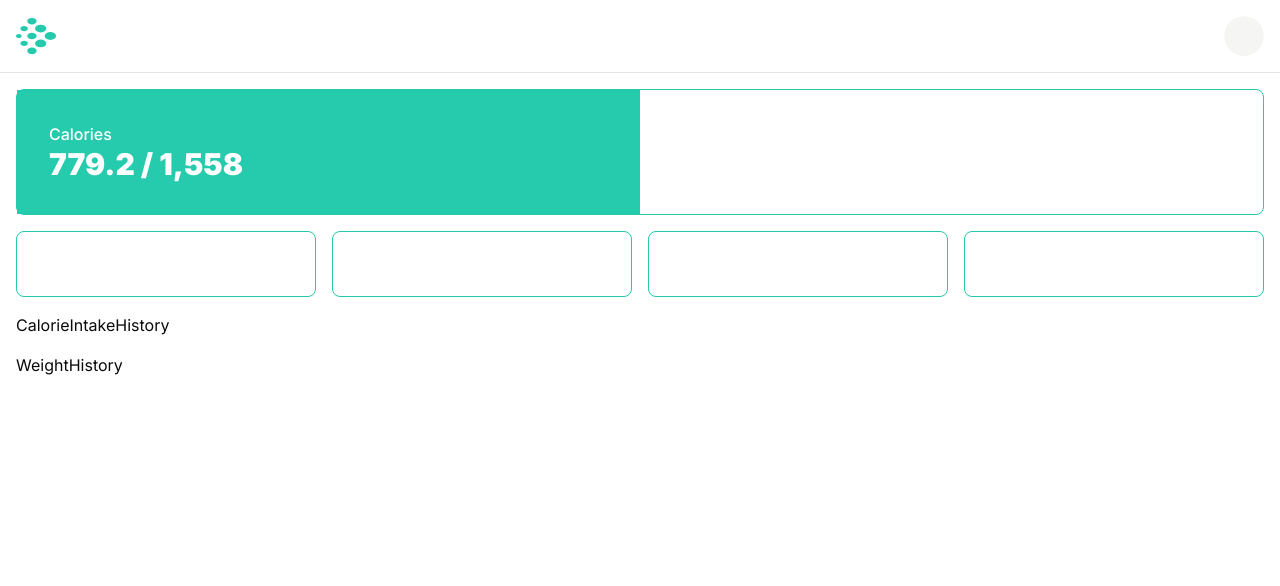
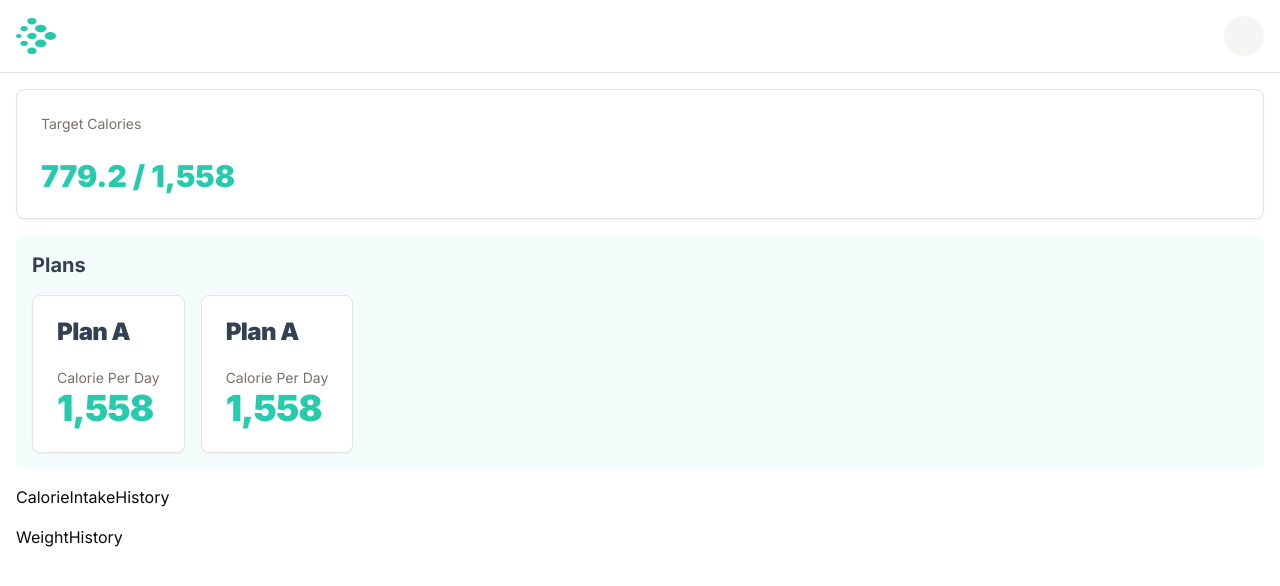
Before and after one commit to kamotekiddev/calorie-tracker, a Next.js app: page /dashboard in a window 1280 px wide. Shown: the top 586 px of the page. Built offline with nearby package versions, Linux system fonts and the light colour scheme; no server answers.

Commit message:
create a calorie deficit plans

```diff
--- /dev/null
+++ b/app/dashboard/_components/CaloriePlans/CaloriePlanCard.tsx
@@ -0,0 +1,25 @@
+import {
+  Card,
+  CardContent,
+  CardDescription,
+  CardHeader,
+  CardTitle,
+} from "@/components/ui/card";
+
+function CaloriePlanCard() {
+  return (
+    <Card>
+      <CardHeader>
+        <CardTitle className="text-slate-700 font-black">Plan A</CardTitle>
+      </CardHeader>
+      <CardContent>
+        <CardDescription>Calorie Per Day</CardDescription>
+        <CardTitle className="text-4xl text-primary font-black">
+          1,558
+        </CardTitle>
+      </CardContent>
+    </Card>
+  );
+}
+
+export default CaloriePlanCard;
--- a/app/dashboard/_components/CaloriePlans/index.tsx
+++ b/app/dashboard/_components/CaloriePlans/index.tsx
@@ -1,13 +1,15 @@
 import React from "react";
+import CaloriePlanCard from "./CaloriePlanCard";
 
 function CaloriePlans() {
   return (
-    <section className="grid gap-4 grid-cols-4">
-      <div className="p-8 rounded-lg border border-primary"></div>
-      <div className="p-8 rounded-lg border border-primary"></div>
-      <div className="p-8 rounded-lg border border-primary"></div>
-      <div className="p-8 rounded-lg border border-primary"></div>
-    </section>
+    <article className="p-4 bg-primary/5 rounded-lg">
+      <h1 className="mb-4 text-xl font-bold text-slate-700">Plans</h1>
+      <section className="flex flex-wrap gap-4">
+        <CaloriePlanCard />
+        <CaloriePlanCard />
+      </section>
+    </article>
   );
 }
 
--- a/app/dashboard/_components/CurrentlyUsedPlan.tsx
+++ /dev/null
@@ -1,25 +0,0 @@
-import React from "react";
-
-function CurrentlyUsedPlan() {
-  const maxProgress = 1558;
-  const currentProgress = 779.2;
-
-  const fillterWidth = (currentProgress / maxProgress) * 100;
-
-  return (
-    <section>
-      <div className="p-8 relative border-primary border text-white rounded-lg">
-        <div className="relative z-10">
-          <h1 className="capitalize font-medium">calories</h1>
-          <h1 className="text-3xl font-black">779.2 / 1,558</h1>
-        </div>
-        <div
-          style={{ width: `${fillterWidth}%` }}
-          className="absolute inset-0 bg-primary"
-        ></div>
-      </div>
-    </section>
-  );
-}
-
-export default CurrentlyUsedPlan;
--- /dev/null
+++ b/app/dashboard/_components/CurrentlyUsedPlan/index.tsx
@@ -0,0 +1,24 @@
+import {
+  Card,
+  CardContent,
+  CardDescription,
+  CardHeader,
+} from "@/components/ui/card";
+import React from "react";
+
+function CurrentlyUsedPlan() {
+  return (
+    <section>
+      <Card>
+        <CardHeader>
+          <CardDescription>Target Calories</CardDescription>
+        </CardHeader>
+        <CardContent>
+          <h1 className="text-3xl text-primary font-black">779.2 / 1,558</h1>
+        </CardContent>
+      </Card>
+    </section>
+  );
+}
+
+export default CurrentlyUsedPlan;
```
Also changed, not shown: app/dashboard/_components/CalorieIntakeHistory/index.tsx (renamed from app/dashboard/_components/CalorieIntakeHistory.tsx), app/dashboard/_components/WeightHistory/index.tsx (renamed from app/dashboard/_components/WeightHistory.tsx).
